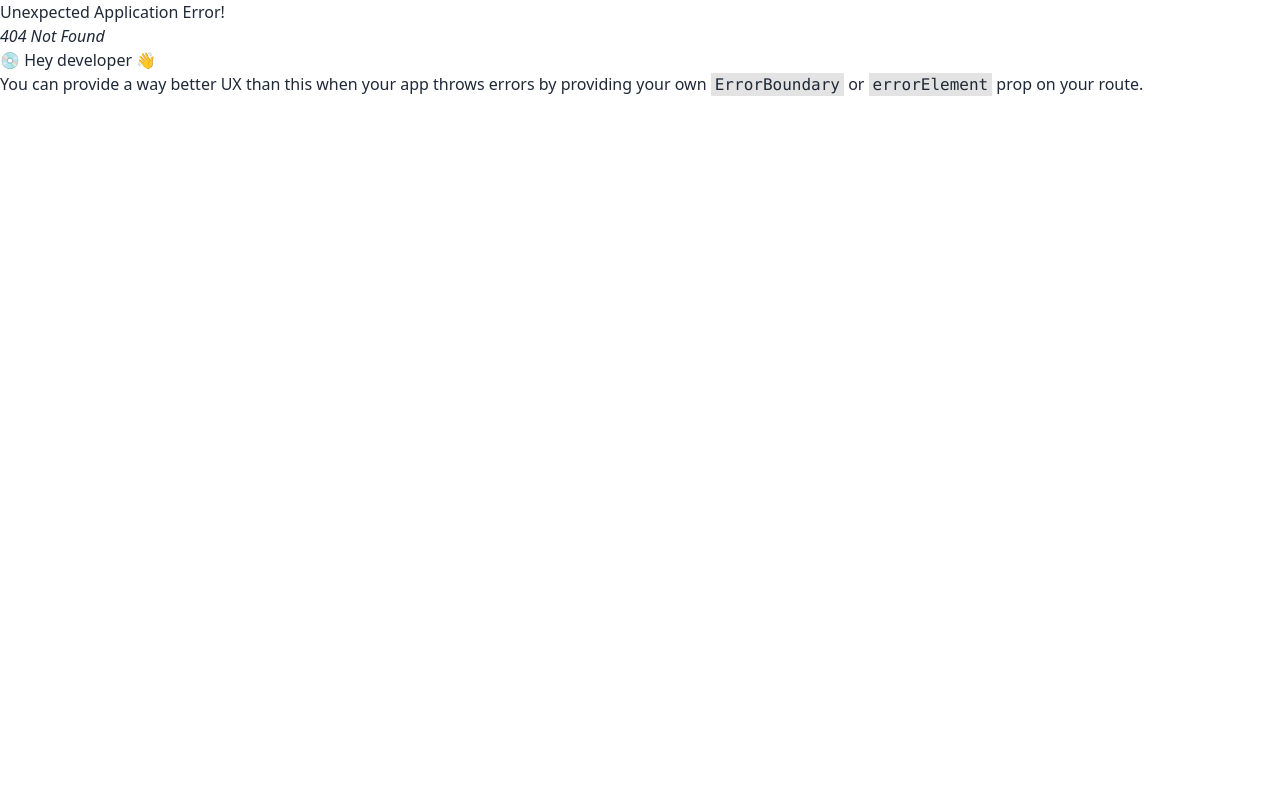
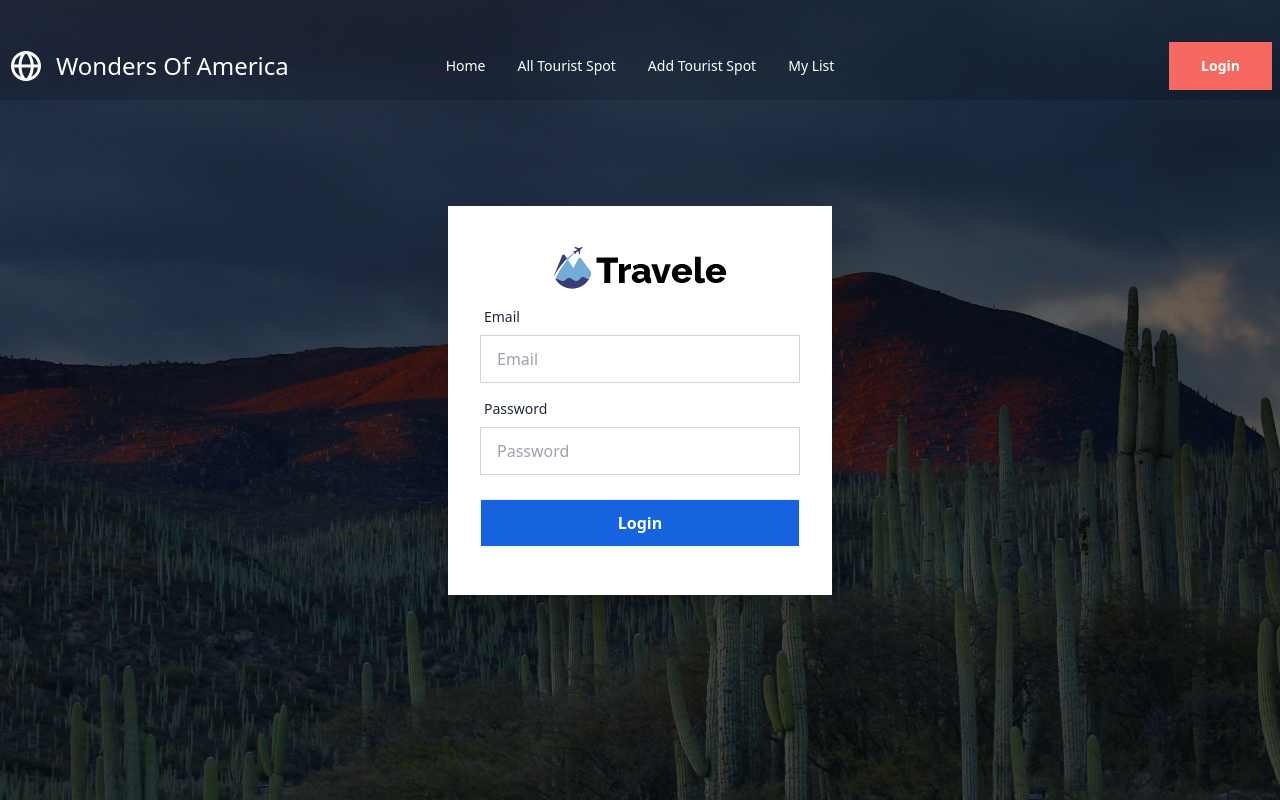
Before and after one commit to Sohelrana2815/wonders-of-america, a React (Vite) app: page /signIn in a window 1280 px wide. Before the commit this address had no page. Built offline with nearby package versions, Linux system fonts and the light colour scheme.

Commit message:
added the login form

```diff
--- /dev/null
+++ b/src/Pages/SignIn/SignIn.jsx
@@ -0,0 +1,66 @@
+import loginImg from "../../assets/LoginImg/loginImg.jpg";
+import logo from "../../assets/LoginImg/logo.png";
+
+const SignIn = () => {
+  return (
+    <>
+      <div
+        className="hero min-h-screen"
+        style={{
+          backgroundImage: `url(${loginImg})`,
+          backgroundSize: "cover",
+          backgroundPosition: "center",
+          backgroundRepeat: "no-repeat",
+        }}
+      >
+        <div className="hero-overlay bg-opacity-60 bg-black"></div>{" "}
+        {/* Optional overlay for better contrast */}
+        <div className="hero-content flex-col w-full justify-center items-center ">
+          <div className="card bg-base-100 w-full max-w-sm shadow-2xl rounded-none">
+            <form className="card-body ">
+              <div className="form-control">
+                <label className="label flex justify-center">
+                  <span className="label-text text-2xl font-medium">
+                    <img src={logo} alt="" />
+                  </span>
+                </label>
+                <label className="label">
+                  <span className="label-text">Email</span>
+                </label>
+                <input
+                  type="email"
+                  placeholder="Email"
+                  name="email"
+                  className="input input-bordered rounded-none"
+                  required
+                />
+              </div>
+              <div className="form-control">
+                <label className="label">
+                  <span className="label-text">Password</span>
+                </label>
+                <input
+                  type="password"
+                  placeholder="Password"
+                  name="password"
+                  className="input input-bordered rounded-none"
+                  required
+                />
+              </div>
+              <div className="form-control">
+                <button
+                  type="submit"
+                  className="btn bg-[#1563DF] text-white text-base rounded-none my-4"
+                >
+                  Login
+                </button>
+              </div>
+            </form>
+          </div>
+        </div>
+      </div>
+    </>
+  );
+};
+
+export default SignIn;
--- a/src/Routes/Routes.jsx
+++ b/src/Routes/Routes.jsx
@@ -1,6 +1,7 @@
 import { createBrowserRouter } from "react-router-dom";
 import ManiLayout from "../Layout/MainLayout/ManiLayout";
 import Home from "../Pages/Home/Home/Home";
+import SignIn from "../Pages/SignIn/SignIn";
 
 const router = createBrowserRouter([
   {
@@ -11,6 +12,10 @@ const router = createBrowserRouter([
         path: "/",
         element: <Home />,
       },
+      {
+        path: "signIn",
+        element: <SignIn />,
+      },
     ],
   },
 ]);
--- a/src/Shared/Navbar/Navbar.jsx
+++ b/src/Shared/Navbar/Navbar.jsx
@@ -23,7 +23,7 @@ const Navbar = () => {
   );
   return (
     <>
-      <div className="navbar absolute z-10 top-0 left-1/2 transform -translate-x-1/2 e max-w-screen-xl md:pt-10">
+      <div className="navbar absolute z-10 top-0 left-1/2 transform -translate-x-1/2 e max-w-screen-xl md:pt-10 bg-black bg-opacity-15 lg:fixed">
         <div className="navbar-start">
           <div className="dropdown">
             <div
@@ -50,7 +50,11 @@ const Navbar = () => {
           <ul className="menu menu-horizontal px-1">{navLinks}</ul>
         </div>
         <div className="navbar-end">
-          <a className="btn">Button</a>
+          <Link to="/signIn">
+            <button className="btn rounded-none bg-[#F56960] text-white border-none px-8">
+              Login
+            </button>
+          </Link>
         </div>
       </div>
     </>
```
Also changed, not shown: src/assets/LoginImg/loginImg.jpg (added), src/assets/LoginImg/logo.png (added).
